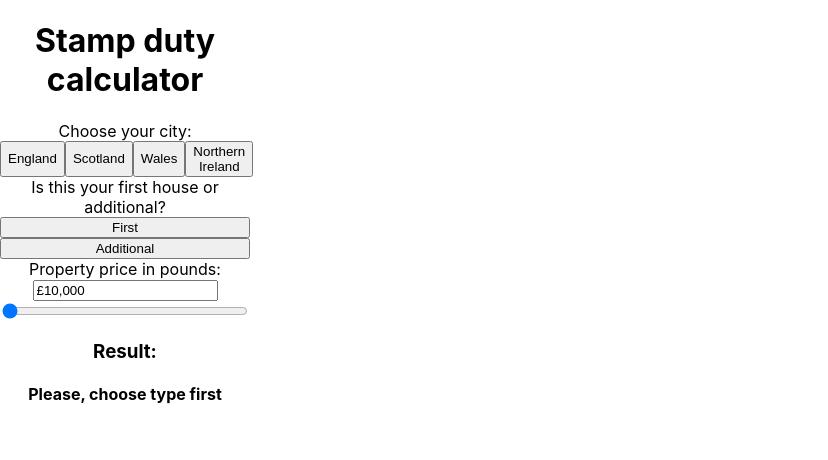
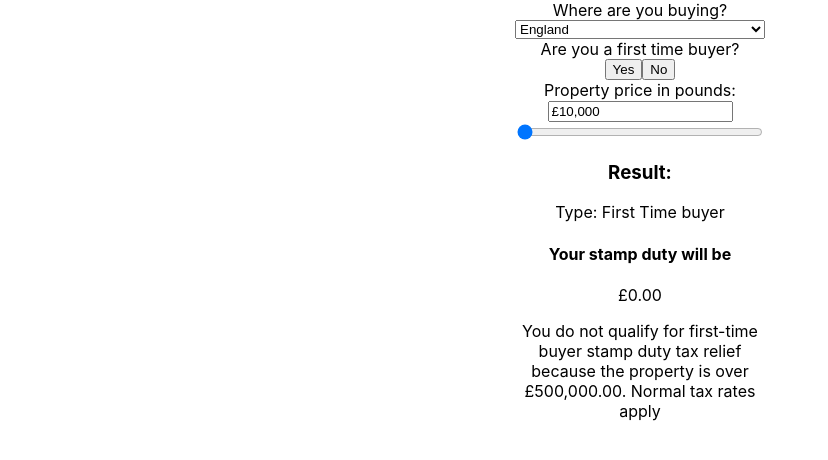
Before and after one commit to danpoletaev/yolk_calc, a React (Create React App) app: page / in a window 1280 px wide. Shown: the top 460 px of the page, without its empty margins (0-828 px from the left). Built offline with nearby package versions, Linux system fonts and the light colour scheme.

Commit message:
Code refactoring
Added algorithm description
Change frontend to be like in design
Added some scss styles

```diff
--- a/package.json
+++ b/package.json
@@ -6,6 +6,7 @@
     "@testing-library/jest-dom": "^5.11.4",
     "@testing-library/react": "^11.1.0",
     "@testing-library/user-event": "^12.1.10",
+    "node-sass": "^4.14.1",
     "react": "^17.0.2",
     "react-dom": "^17.0.2",
     "react-scripts": "4.0.3",
--- a/src/App.css
+++ b/src/App.css
@@ -1,5 +1,7 @@
 .App {
   text-align: center;
+  display: flex;
+  justify-content: center;
 }
 
 .App-logo {
--- a/src/pages/Calculator.js
+++ b/src/pages/Calculator.js
@@ -1,13 +1,17 @@
 import React, {useEffect, useState} from 'react'
+import './Calculator.scss'
 
 const Calculator = () => {
 
     const [price, setPrice] = useState(10000)
     const [totalDuty, setTotalDuty] = useState(0)
-    const [isFirst, setIsFirst] = useState(null)
-    const [city, setCity] = useState('')
+    const [isFirst, setIsFirst] = useState(true)
+    const [region, setRegion] = useState('England')
+    const [isAdditional, setIsAdditional] = useState(false)
 
     const config = {
+        // additional_pay_from - amount under each properties are not subject to the additional SDLT rate
+        additional_pay_from: 40000,
         england_northIre: {
             additional_percent: 0.03,
             rates: [
@@ -111,10 +115,7 @@ const Calculator = () => {
     }
 
     const handlePriceChange = (event) => {
-        let curr_price = parseInt(removeNonNumeric(event.target.value))
-        if (event.target.value === '£') {
-            curr_price = 0
-        }
+        let curr_price = parseInt(removeNonNumeric(event.target.value)) || 0
         setPrice(curr_price)
     }
 
@@ -122,7 +123,7 @@ const Calculator = () => {
 
     useEffect(() => {
         calculateTotalDuty()
-    }, [price, isFirst, city])
+    }, [price, isAdditional, region])
 
     const formatNumber = (duty = totalDuty, decimal = 0) => {
         return new Intl.NumberFormat(
@@ -136,13 +137,13 @@ const Calculator = () => {
     }
 
     const getConfig = () => {
-        switch (city) {
+        switch (region) {
             case 'England':
                 return config.england_northIre
             case 'Scotland':
                 return config.scotland
             case 'Wales':
-                if (!isFirst && isFirst !== null) {
+                if (isAdditional) {
                     return config.wales_additional
                 }
                 return config.wales
@@ -154,65 +155,82 @@ const Calculator = () => {
 
     }
 
+    // algorithm that calculates total Duty
     const calculateTotalDuty = () => {
+        // gets config, rates depending on Region ( for example England )
         const current_config = getConfig();
         let additional_percent = 0
-        const current_price = price
         let duty = 0;
-        if (isFirst !== null && !isFirst) {
+        // checks if property is additional, adds additional_percent depending on region
+        if (isAdditional) {
             additional_percent = current_config.additional_percent;
         }
-        if (current_price < current_config.rates[0].to) {
+        // checks if price is lower than amount for "zero percent rate"
+        // * if property is additional, we still pay the percent except property under additional_pay_from
+        if (price < current_config.rates[0].to) {
             duty = 0
-            if (current_price >= 40000 && !isFirst && isFirst !== null) {
-                duty += current_price * additional_percent
+            if (price >= config.additional_pay_from && isAdditional) {
+                duty += price * additional_percent
             }
             setTotalDuty(duty)
             return;
         }
+        {/* we will only get there, if price is greater than amount for "zero percent"
+            in config - there is rates for different amounts.
+            Short description of algorithm: loop through rate entries, check if index is not equals to 0 (because percent is not charged for first one)
+            for indexes 1 - infinity, we check if our price is grater than "up to amount" of that entry
+            if greater or equals - we are finding difference between previous and current amount and charge percent on that amount
+            if not - we are finding difference between our price and previous "amount to" and charge percent on that amount
+            in the end we charge percent for "zero percent amount" if it is additional property
+        */}
         for (let [index, rate] of current_config.rates.entries()) {
             let diff = 0;
             if (index !== 0) {
-                if (current_price >= rate.to && rate.to !== -1) {
+                if (price >= rate.to && rate.to !== -1) {
                     diff = current_config.rates[index].to - current_config.rates[index - 1].to;
                     duty += diff * (rate.percent + additional_percent)
                 } else {
-                    duty += (current_price - current_config.rates[index - 1].to) * (rate.percent + additional_percent);
+                    duty += (price - current_config.rates[index - 1].to) * (rate.percent + additional_percent);
                     break;
                 }
             }
         }
-        if (current_price >= 40000) {
-            duty += current_config.rates[0].to * additional_percent
-        }
+        duty += current_config.rates[0].to * additional_percent
         setTotalDuty(duty)
     }
 
     return (
-        <div style={{display: 'flex', flexDirection: 'column', width: 250}}>
-            <h1>Stamp duty calculator</h1>
-            <label>Choose your city: </label>
-            <div style={{display: 'flex', flexDirection: 'row'}}>
-                <button type="button" onClick={() => setCity('England')}>
-                    England
+        <div className='calculator_container'>
+            <label>Where are you buying?</label>
+            <select id="cars" name="cars" onChange={event => setRegion(event.target.value)}>
+                <option value="England">England</option>
+                <option value="Scotland">Scotland</option>
+                <option value="Wales">Wales</option>
+                <option value="Northern Ireland">Northern Ireland</option>
+            </select>
+            <label> Are you a first time buyer? </label>
+            <div style={{display: 'flex', flexDirection: 'row', justifyContent: 'center'}}>
+                <button type="button" onClick={() => {
+                    setIsFirst(true)
+                    setIsAdditional(false)
+                }}>
+                    Yes
                 </button>
-                <button type="button" onClick={() => setCity('Scotland')}>
-                    Scotland
-                </button>
-                <button type="button" onClick={() => setCity('Wales')}>
-                    Wales
-                </button>
-                <button type="button" onClick={() => setCity('Northern Ireland')}>
-                    Northern Ireland
+                <button type="button" onClick={() => setIsFirst(false)}>
+                    No
                 </button>
             </div>
-            <label> Is this your first house or additional?</label>
-            <button type="button" onClick={() => setIsFirst(true)}>
-                First
-            </button>
-            <button type="button" onClick={() => setIsFirst(false)}>
-                Additional
-            </button>
+            {!isFirst && <div>
+                <label> Will this be your only property? </label>
+                <div style={{display: 'flex', flexDirection: 'row', justifyContent: 'center'}}>
+                    <button type="button" onClick={() => setIsAdditional(false)}>
+                        Yes
+                    </button>
+                    <button type="button" onClick={() => setIsAdditional(true)}>
+                        No
+                    </button>
+                </div>
+            </div>}
             <label htmlFor="price">Property price in pounds:
                 <input type="text" id="price" name="price"
                        min="10000" max="10000000" value={formatNumber(price, 0)}
@@ -223,9 +241,12 @@ const Calculator = () => {
             }}/>
             <div>
                 <h3>Result: </h3>
-                {isFirst !== null && <p>Type: {isFirst ? 'First Time buyer' : 'Additional property'}</p>}
-                {isFirst !== null ? <h4>Stamp duty to pay: {formatNumber(totalDuty, 2)}</h4> :
-                    <h4>Please, choose type first</h4>}
+                <p>Type: {!isAdditional ? 'First Time buyer' : 'Additional property'}</p>
+                <div>
+                    <h4>Your stamp duty will be</h4>
+                    <p>{formatNumber(totalDuty, 2)}</p>
+                </div>
+                <p>You do not qualify for first-time buyer stamp duty tax relief because the property is over £500,000.00. Normal tax rates apply</p>
             </div>
         </div>
     )
--- /dev/null
+++ b/src/pages/Calculator.scss
@@ -0,0 +1,23 @@
+$phone: 640px;
+$tablet: 768px;
+$desktop: 1024px ;
+
+@media(max-width: $phone){
+  .calculator_container {
+    display: flex;
+    flex-direction: column;
+    width: 250px;
+    border: 1px solid gray;
+    border-radius: 20px;
+    padding: 20px;
+
+  }
+}
+
+@media(min-width: $tablet){
+  .calculator_container {
+    display: flex;
+    flex-direction: column;
+    width: 250px;
+  }
+}
```
Also changed, not shown: 2 other files (tests, documents, lock files or other folders).
